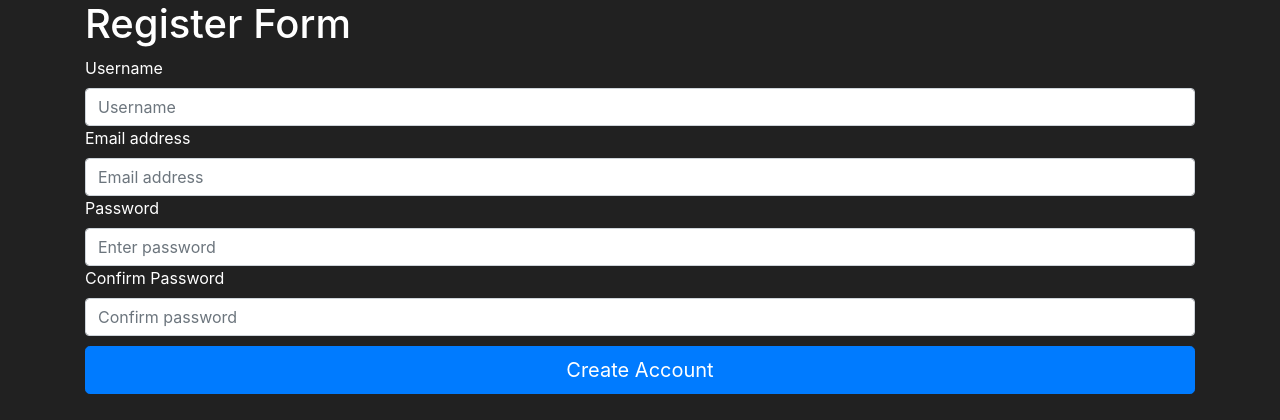
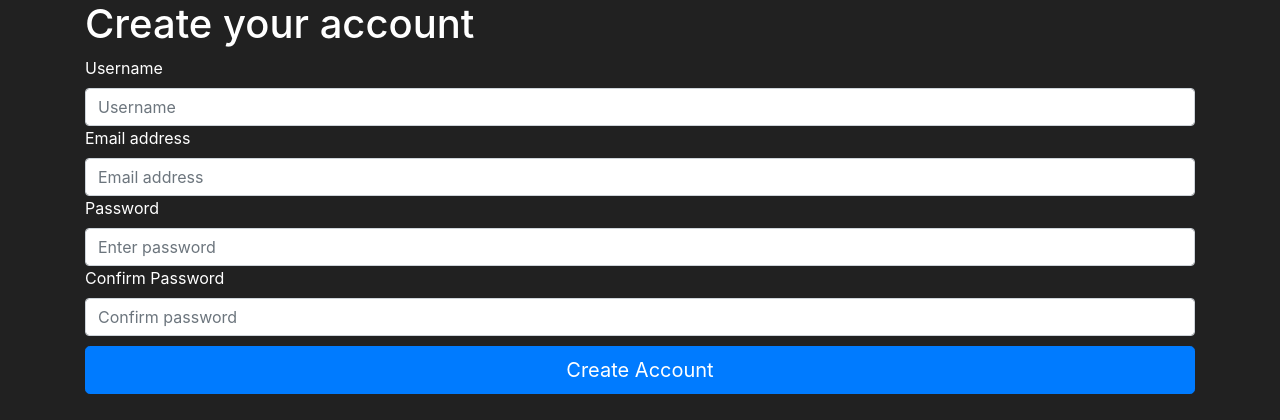
Before and after one commit to GeraldIhekwaba/CA2project, a Flask app: page /register in a window 1280 px wide. Shown: the part 56-476 px from the top of the page. Run offline with Flask 3, Linux system fonts and the light colour scheme; some libraries are stand-ins or nearby versions.

Commit message:
changing heading name

```diff
--- a/market/templates/register.html
+++ b/market/templates/register.html
@@ -6,7 +6,7 @@ Register Page
 {% block content %}
     <div class="container">
         <!-- <img src="/Users/tobe/Documents/GitHub/CA2project/market/templates/marketcart.jpg" alt="My image"> -->
-        <h1>Register Form</h1>
+        <h1>Create your account</h1>
         <form method="POST" class="form-register" style="color:white">
             {{ form.username.label() }}
             {{ form.username(class="form-control", placeholder="Username") }}
```
